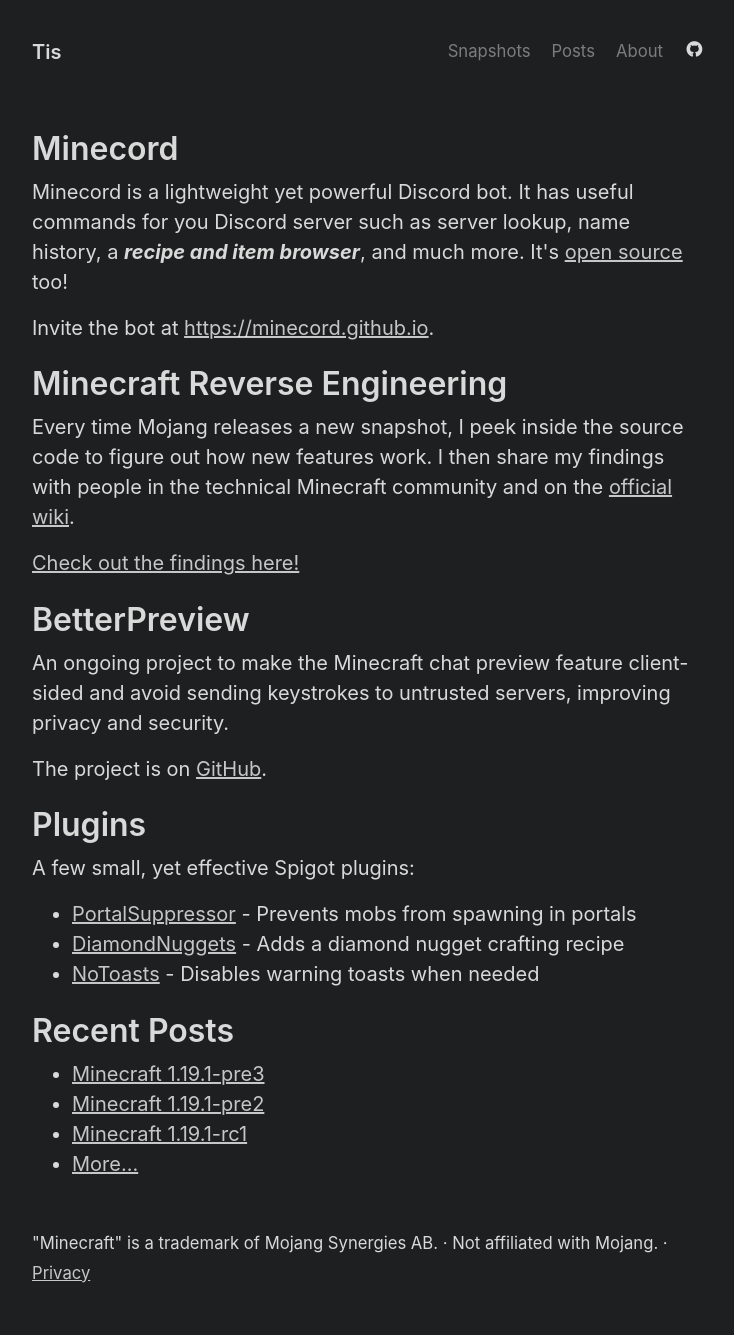
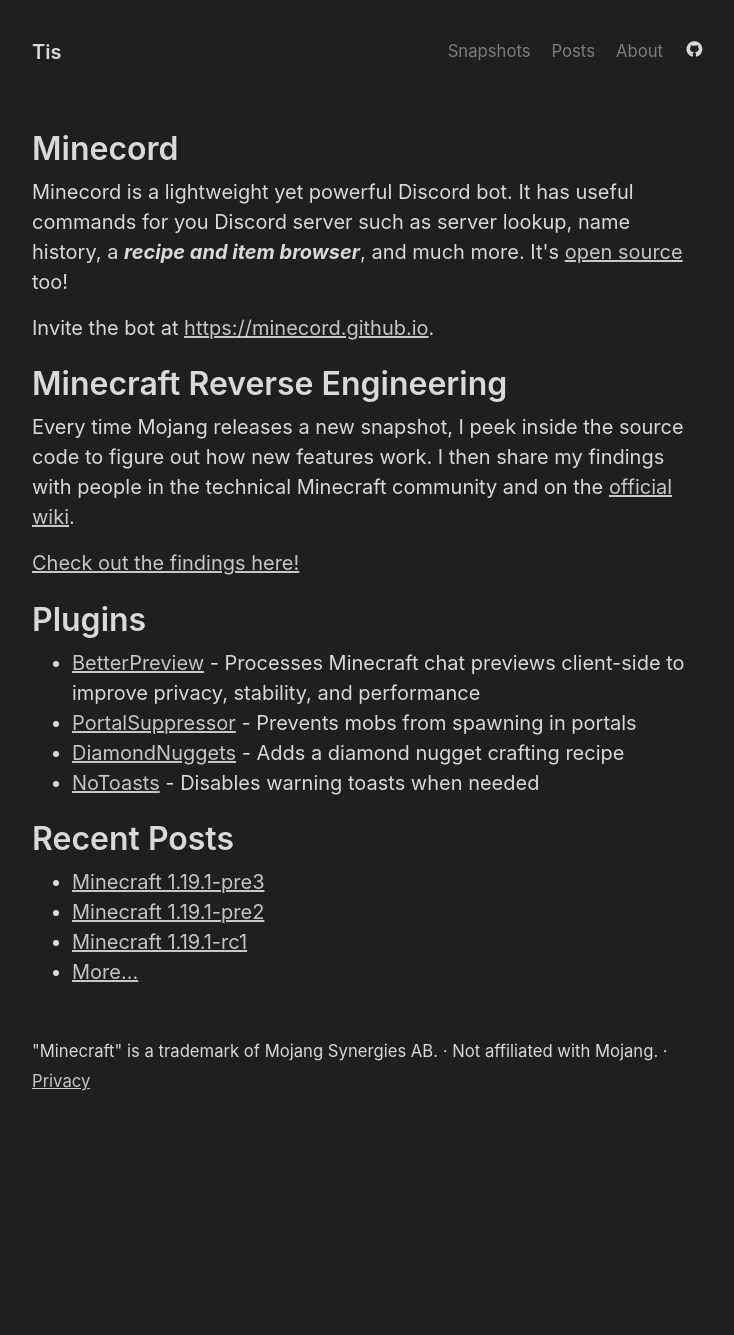
Before and after one commit to Tisawesomeness/tisawesomeness.github.io, a Jekyll site: the page built from index.html, in a window 1280 px wide. Shown: the whole page, without its empty margins (272-1006 px from the left). Built offline with Jekyll 4.4.1, drawn with Linux system fonts in a browser that asks for light colours; the list of posts is cut into pages by our own code; comment, search, counter and statistics services are not loaded; after the commit the page ends 1143 px from its top, so only the background shows below that.

Commit message:
Group BP with other plugins

```diff
--- a/index.html
+++ b/index.html
@@ -16,17 +16,9 @@
 </p>
 <a href="/snapshots">Check out the findings here!</a>
 
-<h1>BetterPreview</h1>
-<p>
-  An ongoing project to make the Minecraft chat preview feature client-sided and avoid sending keystrokes to untrusted servers, improving privacy and security.
-</p>
-The project is on <a href="https://github.com/Tisawesomeness/BetterPreview">GitHub</a>.
-
 <h1>Plugins</h1>
-<p>
-  A few small, yet effective Spigot plugins:
-</p>
 <ul>
+  <li><a href="https://github.com/Tisawesomeness/BetterPreview">BetterPreview</a> - Processes Minecraft chat previews client-side to improve privacy, stability, and performance</li>
   <li><a href="https://www.spigotmc.org/resources/portalsuppressor.102508/">PortalSuppressor</a> - Prevents mobs from spawning in portals</li>
   <li><a href="https://www.spigotmc.org/resources/diamondnuggets.93665/">DiamondNuggets</a> - Adds a diamond nugget crafting recipe</li>
   <li><a href="https://www.spigotmc.org/resources/notoasts.103795/">NoToasts</a> - Disables warning toasts when needed</li>
```
